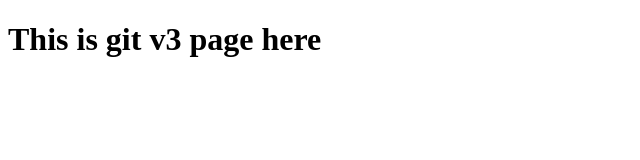
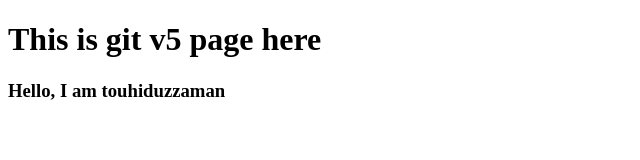
Before and after one commit to touhiduzzaman-tuhin/my_git_repository, a plain HTML site: page index.html in a window 1280 px wide. Shown: the whole page, without its empty margins (0-640 px from the left). Drawn offline with Linux system fonts and the light colour scheme.

Commit message:
V5 Change Commit

```diff
--- a/index.html
+++ b/index.html
@@ -6,6 +6,7 @@
     <title>Document</title>
 </head>
 <body>
-    <h1>This is git v3 page here</h1>
+    <h1>This is git v5 page here</h1>
+    <h3>Hello, I am touhiduzzaman</h3>
 </body>
 </html>
```
